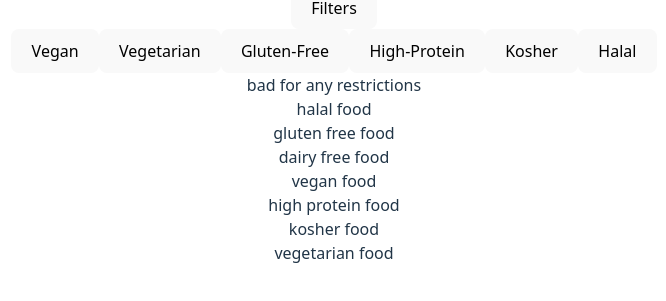
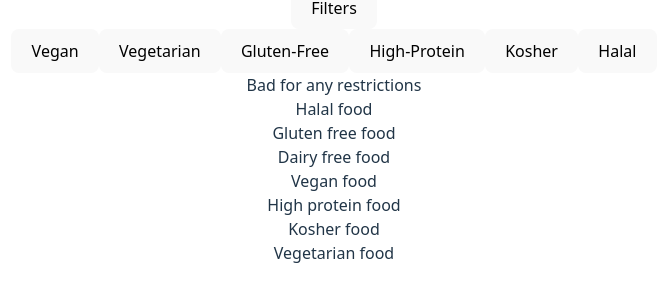
Before and after one commit to pittcsc/pitt-meals, a React app in the folder frontend/: page /menu in a window 1280 px wide. Shown: the part 337-638 px from the top of the page, without its empty margins (306-972 px from the left). Built offline with nearby package versions, Linux system fonts and the light colour scheme; the HTML template or start-up script is replaced by a standard one.

Commit message:
adds beginning of accordion component for each food

```diff
--- a/frontend/src/components/FilteredMenu.jsx
+++ b/frontend/src/components/FilteredMenu.jsx
@@ -1,4 +1,4 @@
-import React, {useState} from "react"
+import React, {use, useEffect, useState} from "react"
 import mockData from "../../mockData/menu.json"
 
 const FilteredMenu = () => {
@@ -87,10 +87,9 @@ const FilterMenu = () => {
 
 //displays all of the foods
 const ListOfFoods = ({keywords}) => {
-    return (
-        <>
-            {
-
+    const [goodFoods, setGoodFoods] = useState([])
+    useEffect(() => {
+        var tempGoodFoods = []
         mockData.map((food, index) => {
             var contains = true
             keywords.forEach(keyword => {
@@ -98,12 +97,37 @@ const ListOfFoods = ({keywords}) => {
                     contains = false;
                 }
             });
-                    if(contains){
-                        return(<div key = {index}>{food.name}</div>)
+            if(contains)
+                {tempGoodFoods.push(food)}
+        })
+        setGoodFoods(goodFoods => tempGoodFoods)
+
+    }, [keywords])
+    const FoodItem = ({food}) => {
+        const capitalize = (food) => {
+            return String(food).charAt(0).toUpperCase() + String(food).slice(1)
         }
-                })
+        const AccordionWrapper = () => {
+            return (
+                <div>{capitalize(food.name)}</div>
+            )
         }
+        const AccordionItems = () => {
+
+        }
+        return(
+            <>
+                <AccordionWrapper food = {food}/>
             </>
         )
     }
+    return (
+        <div className="grid grid-cols-4 gap-4">
+            {goodFoods.map((food, index) => (
+                <FoodItem food = {food} key = {index}></FoodItem>
+
+            ))}
+        </div>
+    )
+}
 export default FilteredMenu
```
Lines whose indentation alone changed are shown as unchanged.
